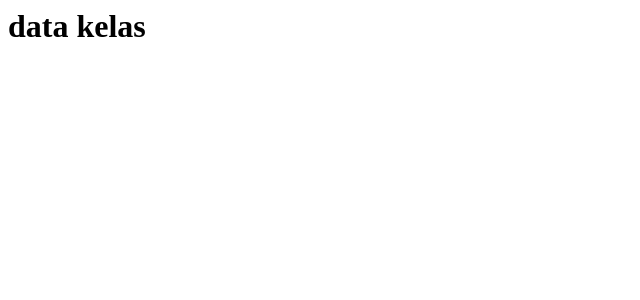
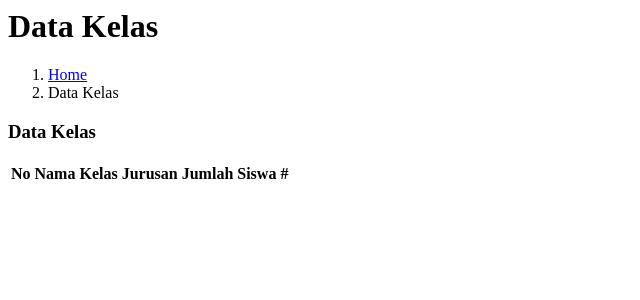
Before and after one commit to TeraSeptians/projek, a CodeIgniter app: the page made by application/views/data_kelas.php in a window 1280 px wide. Shown: the top 300 px of the page, without its empty margins (0-640 px from the left). Run offline with CodeIgniter, Linux system fonts and the light colour scheme; lists and menus that the app fills with data are empty.

Commit message:
menambahkan isi data keasl

```diff
--- a/application/config/config.php
+++ b/application/config/config.php
@@ -23,7 +23,7 @@ defined('BASEPATH') OR exit('No direct script access allowed');
 | a PHP script and you can easily do that on your own.
 |
 */
-$config['base_url'] = 'http://localhost/projek_ukk/';
+$config['base_url'] = 'http://localhost/projek/';
 
 /*
 |--------------------------------------------------------------------------
--- a/application/views/body.php
+++ b/application/views/body.php
@@ -297,5 +297,7 @@
 <script src="<?= base_url('assets/dist/js/demo.js')?>"></script>
 <!-- AdminLTE dashboard demo (This is only for demo purposes) -->
 <script src="<?= base_url('assets/dist/js/pages/dashboard3.js')?>"></script>
+<script src="<?= base_url('assets/plugins/datatables-bs4/js/dataTables.bootstrap4.min.js') ?>"></script>
+<script src="<?= base_url('pages/'.$this->input->get('p')).'.js' ?>"></script>
 </body>
 </html>
--- a/application/views/data_kelas.php
+++ b/application/views/data_kelas.php
@@ -1 +1,46 @@
-<h1>data kelas</h1>
+ <!-- Content Header (Page header) -->
+ <div class="content-header">
+      <div class="container-fluid">
+        <div class="row mb-2">
+          <div class="col-sm-6">
+            <h1 class="m-0">Data Kelas</h1>
+          </div><!-- /.col -->
+          <div class="col-sm-6">
+            <ol class="breadcrumb float-sm-right">
+              <li class="breadcrumb-item"><a href="#">Home</a></li>
+              <li class="breadcrumb-item active">Data Kelas</li>
+            </ol>
+          </div><!-- /.col -->
+        </div><!-- /.row -->
+      </div><!-- /.container-fluid -->
+    </div>
+    <!-- /.content-header -->
+
+    <div class="content">
+       <div class="container-fluid">
+            <div class="row">
+               <div class="col-lg-12">
+               <div class="card">
+                    <div class="card-header border-0">
+                        <div class="d-flex justify-content-between">
+                        <h3 class="card-title">Data Kelas</h3>
+                        </div>
+                    </div>
+                        <div class="card-body">
+                          <table id="data_kelas" class="table table-striped">
+                            <thead>
+                                <tr>
+                                    <th>No</th>
+                                    <th>Nama Kelas</th>
+                                    <th>Jurusan</th>
+                                    <th>Jumlah Siswa</th>
+                                    <th>#</th>
+                                </tr>
+                            </thead>
+                          </table>
+                        </div>
+                    </div>
+               </div>
+            </div>
+       </div>
+    </div>
--- a/application/views/header.php
+++ b/application/views/header.php
@@ -13,4 +13,5 @@
   <link rel="stylesheet" href="https://code.ionicframework.com/ionicons/2.0.1/css/ionicons.min.css">
   <!-- Theme style -->
   <link rel="stylesheet" href="<?= base_url('assets/dist/css/adminlte.min.css') ?>">
+  <link rel="stylesheet" href="<?= base_url('assets/plugins/datatables-bs4/css/dataTables.bootstrap4.min.css') ?>">
 </head>
--- /dev/null
+++ b/pages/data_kelas.js
@@ -0,0 +1,3 @@
+$(function(){
+    $("#data_kelas").DataTable();
+})
```
Also changed, not shown: application/views/profil_diri.php (+8 -8 lines).
